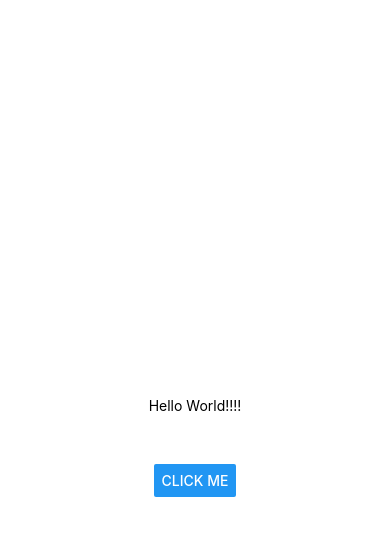
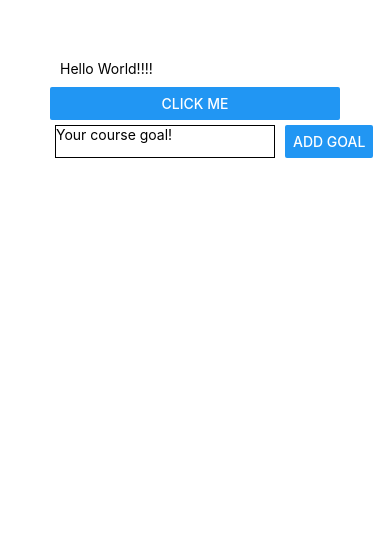
Before and after one commit to Anupom11/ReactNativeTestApp, a React Native app: screen / in a window 390 px wide. Shown: the top 536 px of the page. Built offline with nearby package versions, Linux system fonts and the light colour scheme.

Commit message:
update test app with user input operation

```diff
--- a/App.js
+++ b/App.js
@@ -1,12 +1,37 @@
-import React from 'react';
-import { StyleSheet, Text, View, Button } from 'react-native';
+import React, {useState} from 'react';
+import { StyleSheet, Text, View, Button, TextInput } from 'react-native';
 
 export default function App() {
+
+  const [userInputVal, setUserInputVal] = useState('');
+
+  function getTextInputData(textData) {
+    setUserInputVal(textData);
+  }
+
+  function addUserInput() {
+    console.log("Val::"+userInputVal);
+  }
+
   return (
-    <View style={styles.container}>
-      <Text style={{margin:50}}>Hello World!!!!</Text>
-      <Button title='Click Me'/>
+    <View style={styles.appContainer}>
+      <View>
+        <Text style={{margin:10}}>Hello World!!!!</Text>
+        <Button title='Click Me'/>
+      </View>
+
+      <View style={styles.inputContainer}>
+
+        <View style={{borderColor: '#000000', borderWidth:1, marginEnd:10}}>
+          <TextInput placeholder='Your course goal!' onChangeText={getTextInputData} />
+        </View>
+
+        <Button title='Add Goal' onPress={addUserInput}/>
+
+      </View>
+
     </View>
+
   );
 }
 
@@ -17,4 +42,15 @@ const styles = StyleSheet.create({
     alignItems: 'center',
     justifyContent: 'center',
   },
+
+  appContainer: {
+    padding: 50,
+  },
+
+  inputContainer: {
+    flexDirection:'row',
+    padding:5,
+    justifyContent:'flex-start',
+  }
+
 });
```
